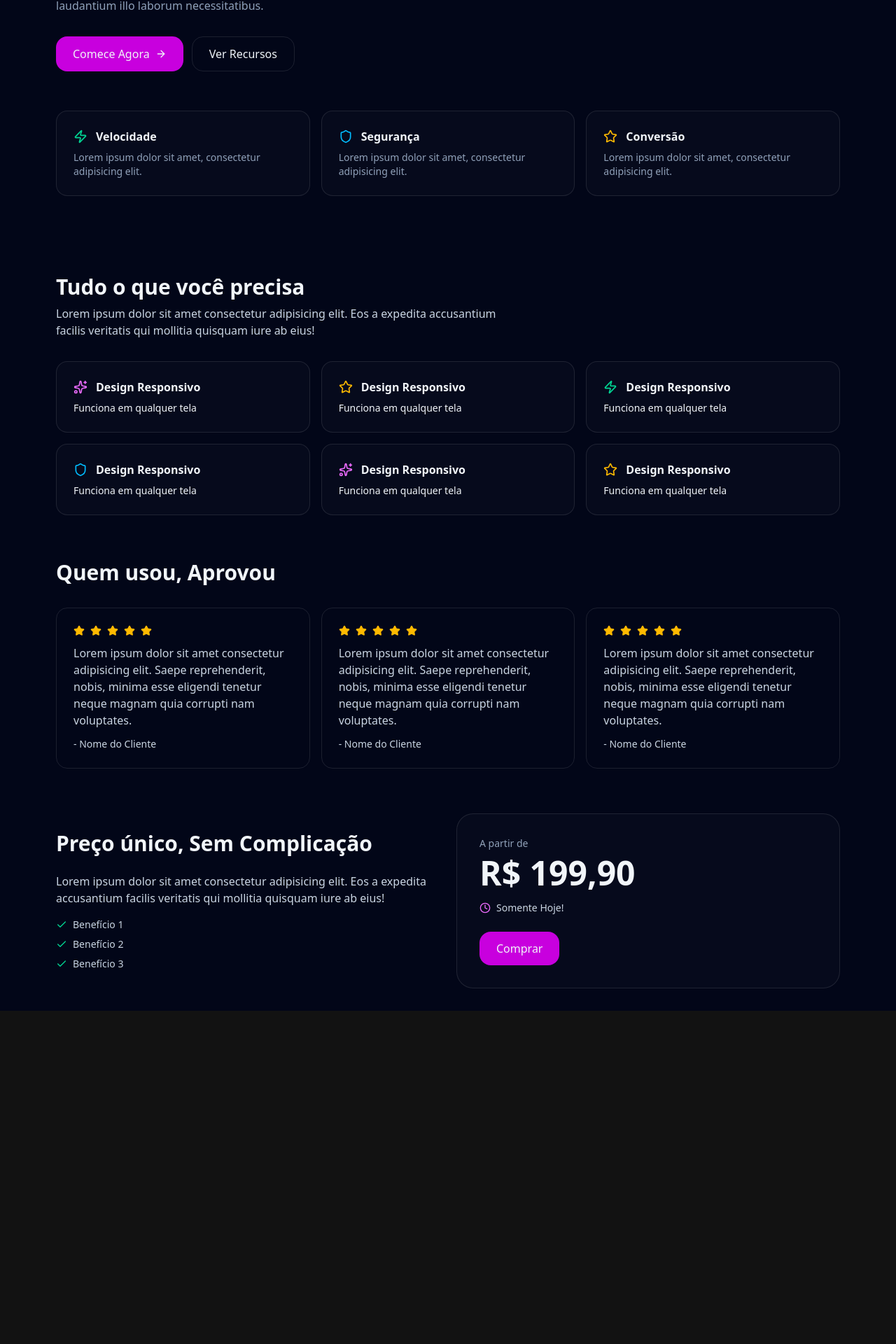
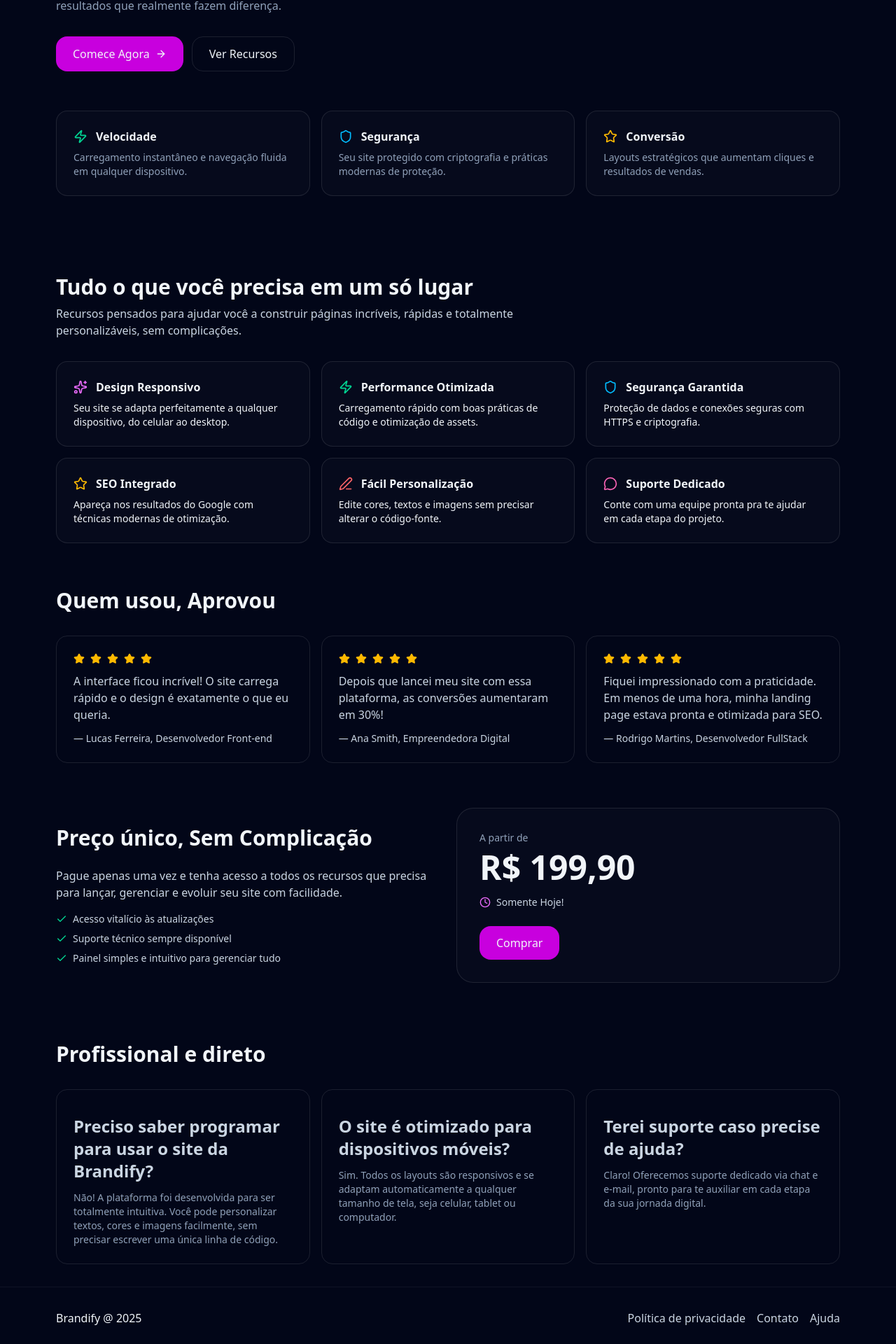
Before and after one commit to tenmenezes/Brandify, a React (Vite) app: page / in a window 1280 px wide. Shown: the part 301-2221 px from the top of the page at 70% size. Before the commit the page ends 1745 px from the top, so only its background shows below. Built offline with nearby package versions, Linux system fonts and the light colour scheme.

Commit message:
atualizando textos da landing page

```diff
--- a/src/App.jsx
+++ b/src/App.jsx
@@ -12,14 +12,18 @@
   Zap,
   Sparkles,
   Clock,
+  Edit3,
+  MessageCircle,
+  MessageCircleQuestion,
+  Info,
 } from "lucide-react";
 
 // Criando links de navegação
 const navLinks = [
-  { href: "#features", label: "Recursos" },
-  { href: "#testmonials", label: "Depoimentos" },
-  { href: "#pricing", label: "Preços" },
-  { href: "#faq", label: "FAQ" },
+  { href: "#features", label: "Funcionalidades" },
+  { href: "#testmonials", label: "Clientes" },
+  { href: "#pricing", label: "Planos" },
+  { href: "#faq", label: "Dúvidas" },
 ];
 
 function App() {
@@ -33,7 +37,7 @@
         <div className="mx-auto max-w-6xl px-4 py-4 flex items-center justify-between">
           <a href="#" className="flex items-center gap-2">
             <Sparkles className="size-5 text-fuchsia-400" />
-            <span className="font-bold tracking-tight">Minha Marca</span>
+            <span className="font-bold tracking-tight">Brandify</span>
           </a>
 
           <nav className="hidden md:flex items-center gap-6 text-sm">
@@ -115,8 +119,8 @@
             transition={{ duration: 0.5, delay: 1 }}
             className="mt-4 text-slate-400 max-w-2xl"
           >
-            Lorem ipsum dolor, sit amet consectetur adipisicing elit. Quos, sunt
-            harum corrupti laudantium illo laborum necessitatibus.
+            Crie uma presença digital autêntica, com design elegante,
+            performance otimizada e resultados que realmente fazem diferença.
           </motion.p>
           <motion.div
             initial={{ opacity: 0, y: 20 }}
@@ -147,20 +151,31 @@
             transition={{ duration: 0.5, delay: 2 }}
             className="mt-14 grid grid-cols-3 gap-4"
           >
-            {["Velocidade", "Segurança", "Conversão"].map((label, i) => (
+            {[
+              {
+                label: "Velocidade",
+                desc: "Carregamento instantâneo e navegação fluida em qualquer dispositivo.",
+              },
+              {
+                label: "Segurança",
+                desc: "Seu site protegido com criptografia e práticas modernas de proteção.",
+              },
+              {
+                label: "Conversão",
+                desc: "Layouts estratégicos que aumentam cliques e resultados de vendas.",
+              },
+            ].map((item, i) => (
               <div
-                key={label}
+                key={item.label}
                 className="rounded-2xl border border-white/10 bg-white/[0.02] p-6"
               >
                 <div className="flex items-center gap-3">
                   {i == 0 && <Zap className="size-5 text-emerald-400" />}
                   {i == 1 && <Shield className="size-5 text-sky-400" />}
                   {i == 2 && <Star className="size-5 text-amber-400" />}
-                  <div className="font-semibold">{label}</div>
+                  <div className="font-semibold">{item.label}</div>
                 </div>
-                <p className="text-sm text-slate-400 mt-2">
-                  Lorem ipsum dolor sit amet, consectetur adipisicing elit.
-                </p>
+                <p className="text-sm text-slate-400 mt-2">{item.desc}</p>
               </div>
             ))}
           </motion.div>
@@ -170,47 +185,48 @@
       {/* Features */}
 
       <section id="features" className="mx-auto max-w-6xl px-4 py-8">
-        <h2 className="text-3xl font-bold">Tudo o que você precisa</h2>
+        <h2 className="text-3xl font-bold">
+          Tudo o que você precisa em um só lugar
+        </h2>
         <p className="text-slate-300 mt-2 max-w-2xl">
-          Lorem ipsum dolor sit amet consectetur adipisicing elit. Eos a
-          expedita accusantium facilis veritatis qui mollitia quisquam iure ab
-          eius!
+          Recursos pensados para ajudar você a construir páginas incríveis,
+          rápidas e totalmente personalizáveis, sem complicações.
         </p>
         <div className="mt-8 grid grid-cols-1 md:grid-cols-2 lg:grid-cols-3 gap-4">
           {[
             {
               title: "Design Responsivo",
-              desc: "Funciona em qualquer tela",
+              desc: "Seu site se adapta perfeitamente a qualquer dispositivo, do celular ao desktop.",
               icon: <Sparkles className="size-5 text-fuchsia-400" />,
             },
             {
-              title: "Design Responsivo",
-              desc: "Funciona em qualquer tela",
+              title: "Performance Otimizada",
+              desc: "Carregamento rápido com boas práticas de código e otimização de assets.",
+              icon: <Zap className="size-5 text-emerald-400" />,
+            },
+            {
+              title: "Segurança Garantida",
+              desc: "Proteção de dados e conexões seguras com HTTPS e criptografia.",
+              icon: <Shield className="size-5 text-sky-400" />,
+            },
+            {
+              title: "SEO Integrado",
+              desc: "Apareça nos resultados do Google com técnicas modernas de otimização.",
               icon: <Star className="size-5 text-amber-400" />,
             },
             {
-              title: "Design Responsivo",
-              desc: "Funciona em qualquer tela",
-              icon: <Zap className="size-5 text-emerald-400" />,
+              title: "Fácil Personalização",
+              desc: "Edite cores, textos e imagens sem precisar alterar o código-fonte.",
+              icon: <Edit3 className="size-5 text-red-400" />,
             },
             {
-              title: "Design Responsivo",
-              desc: "Funciona em qualquer tela",
-              icon: <Shield className="size-5 text-sky-400" />,
+              title: "Suporte Dedicado",
+              desc: "Conte com uma equipe pronta pra te ajudar em cada etapa do projeto.",
+              icon: <MessageCircle className="size-5 text-pink-400" />,
             },
-            {
-              title: "Design Responsivo",
-              desc: "Funciona em qualquer tela",
-              icon: <Sparkles className="size-5 text-fuchsia-400" />,
-            },
-            {
-              title: "Design Responsivo",
-              desc: "Funciona em qualquer tela",
-              icon: <Star className="size-5 text-amber-400" />,
-            },
-          ].map((f) => (
+          ].map((f, i) => (
             <div
-              key={f.title}
+              key={`${f.title}-${i}`}
               className="rounded-2xl border border-white/10 bg-white/[0.02] p-6"
             >
               <div className="flex items-center gap-3">
@@ -227,9 +243,25 @@
       <section id="testmonials" className="mx-auto max-w-6xl px-4 py-8">
         <h2 className="text-3xl font-bold">Quem usou, Aprovou</h2>
         <div className="mt-8 grid grid-cols-1 md:grid-cols-3 gap-4">
-          {[1, 2, 3].map((i) => (
+          {[
+            {
+              coment:
+                "A interface ficou incrível! O site carrega rápido e o design é exatamente o que eu queria.",
+              person: " — Lucas Ferreira, Desenvolvedor Front-end",
+            },
+            {
+              coment:
+                "Depois que lancei meu site com essa plataforma, as conversões aumentaram em 30%!",
+              person: "— Ana Smith, Empreendedora Digital",
+            },
+            {
+              coment:
+                "Fiquei impressionado com a praticidade. Em menos de uma hora, minha landing page estava pronta e otimizada para SEO.",
+              person: "— Rodrigo Martins, Desenvolvedor FullStack",
+            },
+          ].map((i, index) => (
             <blockquote
-              key={i}
+              key={`testimonial-${index}`}
               className="rounded-2xl border border-white/10 p-6"
             >
               <div className="flex items-center gap-2 text-amber-400">
@@ -237,13 +269,9 @@
                   <Star key={i} className="size-4 fill-current" />
                 ))}
               </div>
-              <p className="mt-3 text-slate-300">
-                Lorem ipsum dolor sit amet consectetur adipisicing elit. Saepe
-                reprehenderit, nobis, minima esse eligendi tenetur neque magnam
-                quia corrupti nam voluptates.
-              </p>
+              <p className="mt-3 text-slate-300">{i.coment}</p>
               <footer className="mt-3 text-sm text-slate-300">
-                - Nome do Cliente
+                {i.person}
               </footer>
             </blockquote>
           ))}
@@ -251,24 +279,26 @@
       </section>
 
       {/* Preço */}
-      <section id="pricing" className="mx-auto max-w-6xl px-4 py-8 mb-20">
+      <section id="pricing" className="mx-auto max-w-6xl px-4 py-8 mb-5">
         <div className="grid grid-cols-1 md:grid-cols-2 gap-6 items-center">
           <div>
             <h2 className="text-3xl font-bold">Preço único, Sem Complicação</h2>
             <p className="text-slate-300 mt-6 max-w-2xl">
-              Lorem ipsum dolor sit amet consectetur adipisicing elit. Eos a
-              expedita accusantium facilis veritatis qui mollitia quisquam iure
-              ab eius!
+              Pague apenas uma vez e tenha acesso a todos os recursos que
+              precisa para lançar, gerenciar e evoluir seu site com facilidade.
             </p>
             <ul className="mt-4 space-y-2 text-sm text-slate-300">
               <li className="flex items-center gap-2">
-                <Check className="size-4 text-emerald-400" /> Benefício 1
+                <Check className="size-4 text-emerald-400" /> Acesso vitalício
+                às atualizações
               </li>
               <li className="flex items-center gap-2">
-                <Check className="size-4 text-emerald-400" /> Benefício 2
+                <Check className="size-4 text-emerald-400" /> Suporte técnico
+                sempre disponível
               </li>
               <li className="flex items-center gap-2">
-                <Check className="size-4 text-emerald-400" /> Benefício 3
+                <Check className="size-4 text-emerald-400" /> Painel simples e
+                intuitivo para gerenciar tudo
               </li>
             </ul>
           </div>
@@ -279,15 +309,74 @@
               {" "}
               <Clock className="size-4 text-fuchsia-400" /> Somente Hoje!
             </div>
-            <button
-
-              className="mt-6 rounded-2xl bg-fuchsia-600 hover:bg-fuchsia-700 px-6 py-3 font-medium cursor-pointer transition"
-            >
+            <button className="mt-6 rounded-2xl bg-fuchsia-600 hover:bg-fuchsia-700 px-6 py-3 font-medium cursor-pointer transition">
               Comprar
             </button>
           </div>
         </div>
       </section>
+
+      {/* FAQ - Ajuda */}
+      <section id="faq" className="mx-auto max-w-6xl px-4 py-8">
+        <h2 className="text-3xl font-bold">Profissional e direto</h2>
+        <div className="mt-8 grid grid-cols-1 md:grid-cols-3 gap-4">
+          {[
+            {
+              question: "Preciso saber programar para usar o site da Brandify?",
+              response:
+                "Não! A plataforma foi desenvolvida para ser totalmente intuitiva. Você pode personalizar textos, cores e imagens facilmente, sem precisar escrever uma única linha de código.",
+            },
+            {
+              question: "O site é otimizado para dispositivos móveis?",
+              response:
+                "Sim. Todos os layouts são responsivos e se adaptam automaticamente a qualquer tamanho de tela, seja celular, tablet ou computador.",
+            },
+            {
+              question: "Terei suporte caso precise de ajuda?",
+              response:
+                "Claro! Oferecemos suporte dedicado via chat e e-mail, pronto para te auxiliar em cada etapa da sua jornada digital.",
+            },
+          ].map((i, index) => (
+            <blockquote
+              key={`faq-${index}`}
+              className="rounded-2xl border border-white/10 p-6"
+            >
+              <h2 className="mt-3 text-slate-300 font-extrabold text-2xl">
+                {i.question}
+              </h2>
+
+              <p className="mt-3 text-sm text-slate-400">{i.response}</p>
+            </blockquote>
+          ))}
+        </div>
+      </section>
+
+      {/* Footer */}
+      <footer className="border-t border-white/5">
+        <div className="mx-auto max-w-6xl px-4 py-8 flex items-center justify-between">
+          <div>Brandify @ {new Date().getFullYear()}</div>
+          <div className="flex  gap-4">
+            <a
+              href="#"
+              className="text-slate-300 hover:text-fuchsia-300 transition"
+            >
+              Política de privacidade
+            </a>
+            <a
+              href="#"
+              className="text-slate-300 hover:text-fuchsia-300 transition"
+            >
+              Contato
+            </a>
+            <a
+              href="#"
+              className="text-slate-300 hover:text-fuchsia-300 transition"
+            >
+              Ajuda
+            </a>
+          </div>
+        </div>
+      </footer>
     </div>
   );
 }
```
